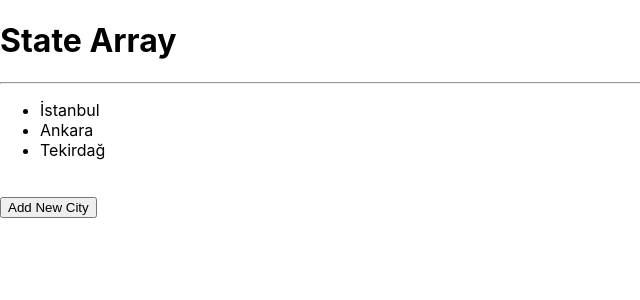
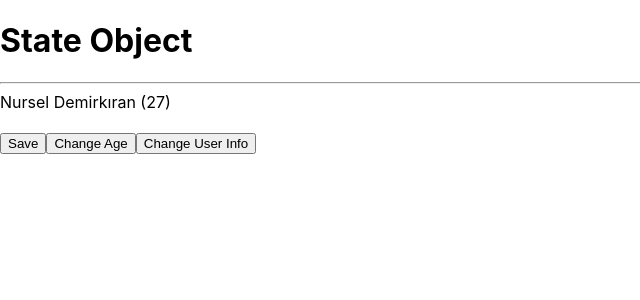
Before and after one commit to nurseld/Tobeto-IstanbulKodluyor, a React (Create React App) app in the folder ReactJSBasic/React05/: page / in a window 1280 px wide. Shown: the top 300 px of the page, without its empty margins (0-640 px from the left). Built offline with nearby package versions, Linux system fonts and the light colour scheme.

Commit message:
ReactJS Object State

```diff
--- a/ReactJSBasic/React05/src/App.js
+++ b/ReactJSBasic/React05/src/App.js
@@ -8,6 +8,7 @@ import Loops from './components/Loops.js';
 import UserDetail from './components/UserDetail.js';
 import UsingState from './components/UsingState.js';
 import StateArray from './components/StateArray.js';
+import StateObject from './components/StateObject.js';
 
 const _info = {
 
@@ -64,7 +65,9 @@ function App() {
 
       {/* <UsingState /> */}
 
-      <StateArray />
+      {/* <StateArray /> */}
+
+      <StateObject />
 
     </div>
 
--- /dev/null
+++ b/ReactJSBasic/React05/src/components/StateObject.js
@@ -0,0 +1,27 @@
+import { useState } from "react";
+
+function StateObject() {
+
+
+    const [user, setUser] = useState({ name: "Nursel", surname: "Demirkıran", age: 27 });
+
+    return (
+
+        <div>
+
+            <h1>State Object</h1>
+            <hr />
+            <div>
+                {user.name} {user.surname} ({user.age})
+            </div>
+
+            <br />
+            <button onClick={() => setUser({ name: "Nursello", surname: "DEMİRBÜKEN", age: 27 })}>Save</button>
+            <button onClick={() => setUser({ age: 17 })}>Change Age</button>
+            <button onClick={() => setUser({ ...user, name: "Nursello", surname: "DEMİRBÜKEN", age: 17 })}>Change User Info</button>
+
+        </div>
+    );
+}
+
+export default StateObject;
```
